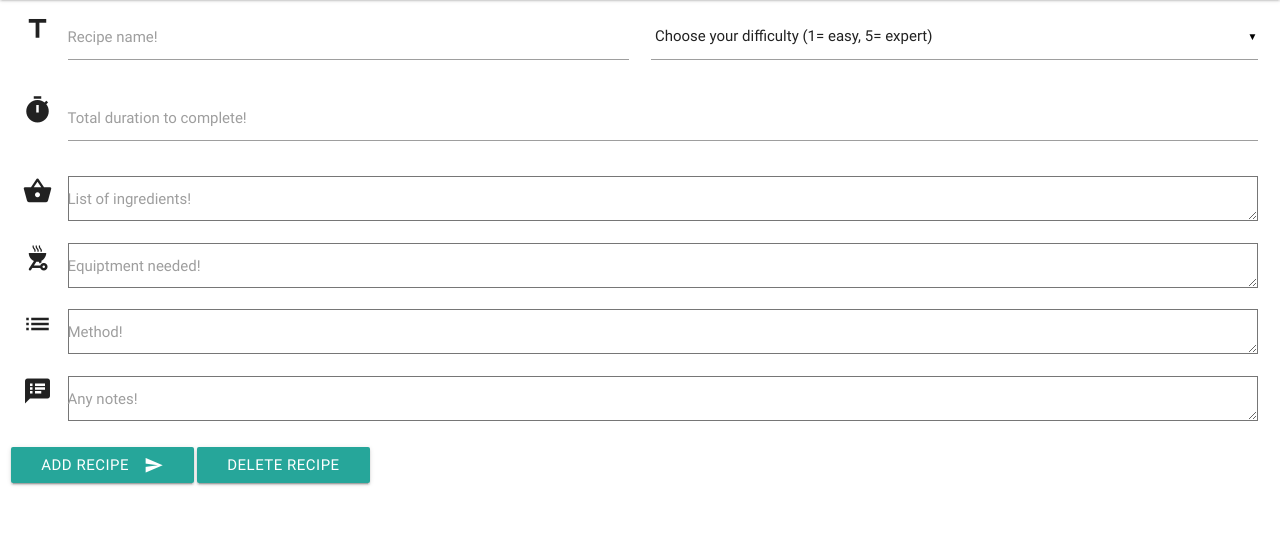
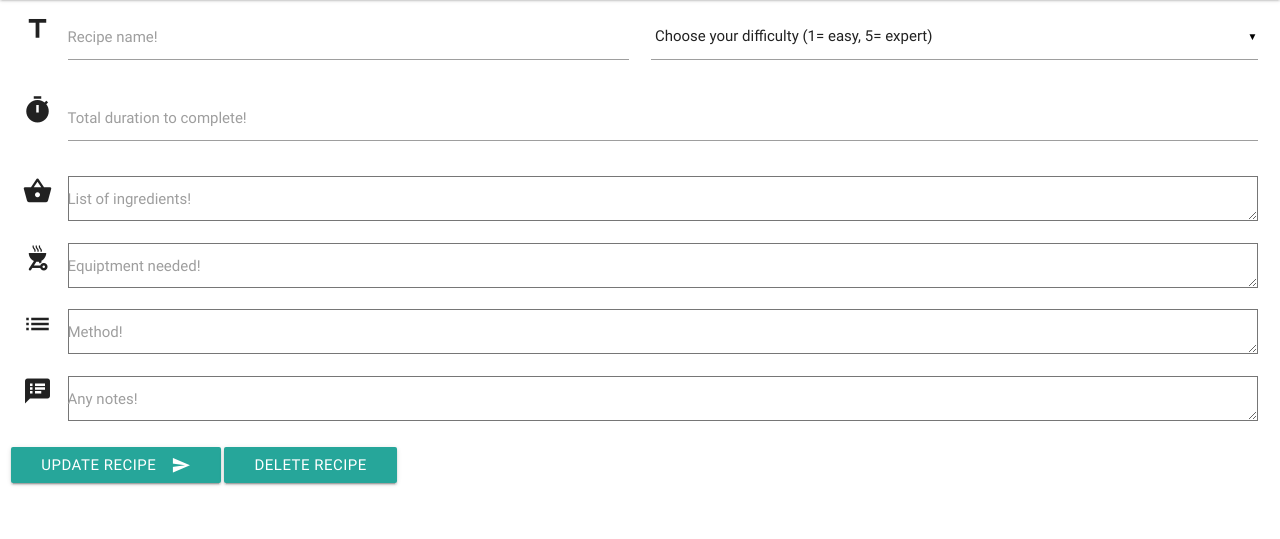
Before and after one commit to tgarratt/HungryHerbivore-Milestone3, a Flask app: template templates/modifyrecipe.html in a window 1280 px wide. Shown: the part 65-604 px from the top of the page. Run offline with Flask 2, Linux system fonts and the light colour scheme; the template is opened without the code that fills it, so the values that code supplies are empty; some libraries are stand-ins or nearby versions.

Commit message:
added update fuction where recipies update and dont create new instances

```diff
--- a/.c9/metadata/environment/templates/addrecipe.html
+++ b/.c9/metadata/environment/templates/addrecipe.html
@@ -1 +1 @@
-{"filter":false,"title":"addrecipe.html","tooltip":"/templates/addrecipe.html","undoManager":{"mark":-1,"position":-1,"stack":[]},"ace":{"folds":[],"scrolltop":0,"scrollleft":0,"selection":{"start":{"row":6,"column":58},"end":{"row":6,"column":58},"isBackwards":false},"options":{"guessTabSize":true,"useWrapMode":false,"wrapToView":true},"firstLineState":{"row":26,"state":"start","mode":"ace/mode/html"}},"timestamp":1572869721458,"hash":"14faa9f7bb57fbda7c8cb8b31bebeaf922eea879"}
+{"filter":false,"title":"addrecipe.html","tooltip":"/templates/addrecipe.html","undoManager":{"mark":-1,"position":-1,"stack":[]},"ace":{"folds":[],"scrolltop":304,"scrollleft":0,"selection":{"start":{"row":40,"column":45},"end":{"row":40,"column":45},"isBackwards":false},"options":{"guessTabSize":true,"useWrapMode":false,"wrapToView":true},"firstLineState":{"row":36,"state":"start","mode":"ace/mode/html"}},"timestamp":1572876799421,"hash":"14faa9f7bb57fbda7c8cb8b31bebeaf922eea879"}
--- a/.c9/metadata/environment/templates/parent.html
+++ b/.c9/metadata/environment/templates/parent.html
@@ -1 +1 @@
-{"filter":false,"title":"parent.html","tooltip":"/templates/parent.html","undoManager":{"mark":-1,"position":-1,"stack":[]},"ace":{"folds":[],"scrolltop":0,"scrollleft":0,"selection":{"start":{"row":0,"column":0},"end":{"row":0,"column":0},"isBackwards":false},"options":{"guessTabSize":true,"useWrapMode":false,"wrapToView":true},"firstLineState":0},"timestamp":1572867897487,"hash":"ecbfa941cdd76a00c50ae8cb5c6e1318167b2205"}
+{"filter":false,"title":"parent.html","tooltip":"/templates/parent.html","undoManager":{"mark":-1,"position":-1,"stack":[]},"ace":{"folds":[],"scrolltop":0,"scrollleft":0,"selection":{"start":{"row":0,"column":0},"end":{"row":0,"column":0},"isBackwards":false},"options":{"guessTabSize":true,"useWrapMode":false,"wrapToView":true},"firstLineState":0},"timestamp":1572874608123,"hash":"ecbfa941cdd76a00c50ae8cb5c6e1318167b2205"}ash":"ecbfa941cdd76a00c50ae8cb5c6e1318167b2205"}
--- a/.c9/metadata/environment/templates/recipes.html
+++ b/.c9/metadata/environment/templates/recipes.html
@@ -1 +1 @@
-{"filter":false,"title":"recipes.html","tooltip":"/templates/recipes.html","undoManager":{"mark":-1,"position":-1,"stack":[]},"ace":{"folds":[],"scrolltop":0,"scrollleft":0,"selection":{"start":{"row":16,"column":38},"end":{"row":16,"column":38},"isBackwards":false},"options":{"guessTabSize":true,"useWrapMode":false,"wrapToView":true},"firstLineState":{"row":10,"state":"start","mode":"ace/mode/html"}},"timestamp":1572870038335,"hash":"2bf94e36921193ad692afeb117df808839cf2469"}
+{"filter":false,"title":"recipes.html","tooltip":"/templates/recipes.html","undoManager":{"mark":-1,"position":-1,"stack":[]},"ace":{"folds":[],"scrolltop":0,"scrollleft":0,"selection":{"start":{"row":16,"column":38},"end":{"row":16,"column":38},"isBackwards":false},"options":{"guessTabSize":true,"useWrapMode":false,"wrapToView":true},"firstLineState":0},"timestamp":1572876792393,"hash":"2bf94e36921193ad692afeb117df808839cf2469"}ash":"2bf94e36921193ad692afeb117df808839cf2469"}
--- a/app.py
+++ b/app.py
@@ -37,6 +37,21 @@ def delete_recipe(recipe_id):
     mongo.db.recipes.remove({'_id': ObjectId(recipe_id)})
     return redirect(url_for('get_recipes'))
 
+@app.route('/update_recipe/<recipe_id>', methods=["POST"])
+def update_recipe(recipe_id):
+    recipes = mongo.db.recipes
+    recipes.update( {'_id': ObjectId(recipe_id)},
+    {
+     'meal_name':request.form.get('meal_name'),
+     'difficulty':request.form.get('difficulty'),
+     'meal_time':request.form.get('meal_time'),
+     'meal_ingredients':request.form.get('meal_ingredients'),
+     'meal_requirements':request.form.get('meal_requirements'),
+     'meal_method':request.form.get('meal_method'),
+     'meal_comment':request.form.get('meal_comment'),
+    })
+    return redirect(url_for('get_recipes'))
+
 
 if __name__ ==  '__main__':
     app.run(host=os.environ.get('IP'),
--- a/templates/modifyrecipe.html
+++ b/templates/modifyrecipe.html
@@ -1,7 +1,7 @@
 {% extends 'parent.html'%} {% block content %}
 
 <div class="row">
-    <form action="{{url_for('submit_recipe')}}" method="POST" class="col s12">
+    <form action="{{url_for('update_recipe')}}" method="POST" class="col s12">
         <div class="row">
             <div class="input-field col s6">
                 <i class="material-icons prefix">title</i>
@@ -53,7 +53,7 @@
         </div>
 
         <div>
-            <button class="btn waves-effect waves-light" type="submit" name="action">Add recipe
+            <button class="btn waves-effect waves-light" type="submit" name="action">Update recipe
                 <i class="material-icons right">send</i>
             </button>
             <a href="{{url_for('delete_recipe', recipe_id=recipe._id)}}" class="waves-effect waves-light btn">Delete recipe</a>
```
Also changed, not shown: .c9/metadata/environment/app.py (+1 -1 lines), .c9/metadata/environment/templates/modifyrecipe.html (+1 -1 lines).
